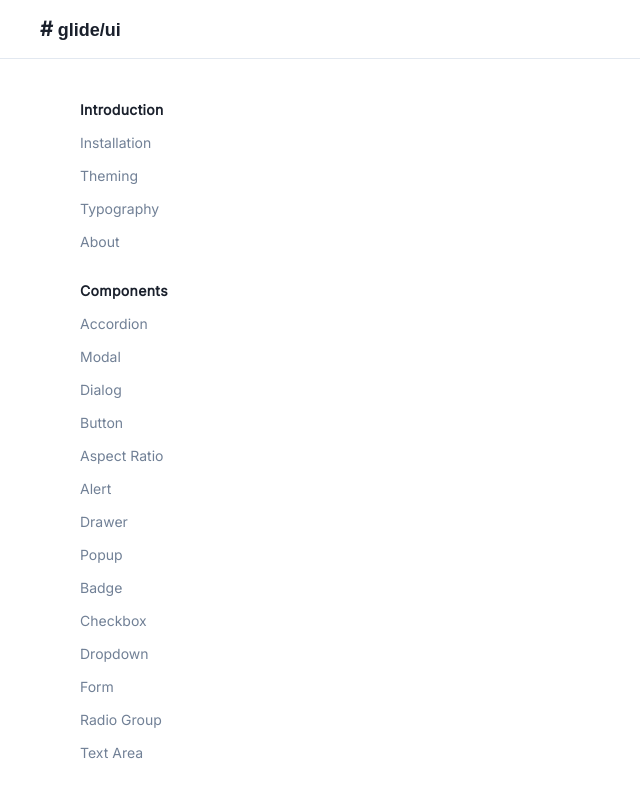
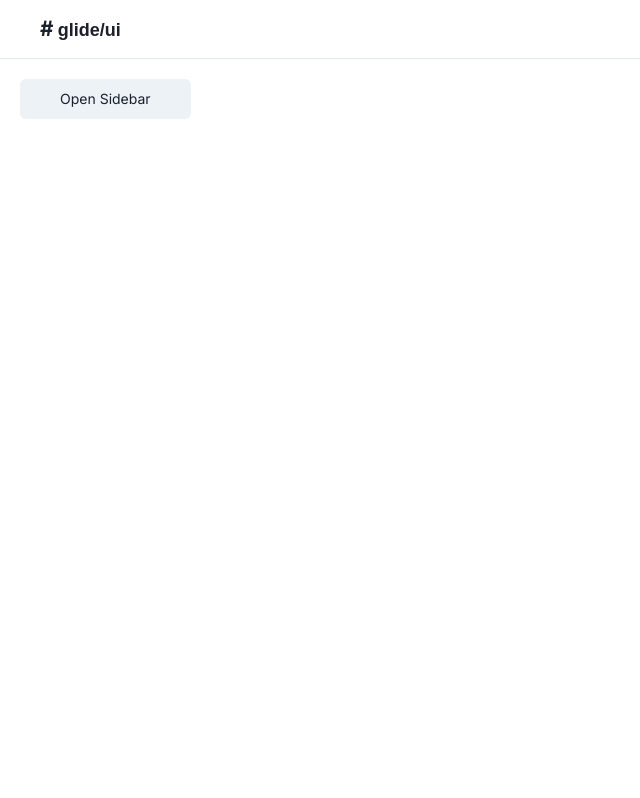
Before and after one commit to Craftzmen/glide-ui, a React (Create React App) app: page / in a window 1280 px wide. Shown: the top 798 px of the page, without its empty margins (0-640 px from the left). Built offline with nearby package versions, Linux system fonts and the light colour scheme; a web font is replaced by a local one.

Commit message:
chore(docs): panel + layout refactoring

```diff
--- a/src/Navbar.js
+++ b/src/Navbar.js
@@ -4,7 +4,7 @@ import { Link } from 'react-router-dom'
 
 const Navbar = (props) => {
     return (
-        <Box {...props} display={'flex'} width={'100%'} px={10} py={3.5} borderBottom={'1px'} borderColor={'gray.200'} backgroundColor={'white'} position={'sticky'} top={'0'} >
+        <Box {...props} zIndex={10} display={'flex'} width={'100%'} px={10} py={3.5} borderBottom={'1px'} borderColor={'gray.200'} backgroundColor={'white'} position={'sticky'} top={'0'} >
             <Link to='/' >
                 <Text fontFamily={'sans-serif'} fontWeight={'bold'} fontSize={'lg'}  ><Box fontSize={'xl'} display={'inline'} >#</Box> glide/ui</Text>
             </Link>
--- a/src/Sidebar.js
+++ b/src/Sidebar.js
@@ -1,11 +1,26 @@
-import React from 'react'
+import React, { useState, createContext } from 'react'
 import { Link } from 'react-router-dom'
-import { Box, Text } from '@chakra-ui/react'
+import { motion } from 'framer-motion'
+import { Box, Text , Button } from '@chakra-ui/react'
 
 const Sidebar = (props) => {
+  const sideBar = createContext();
+  const [openSidebar , setSidebarOpen] = useState(false);
+
+  const openSidebarHandler = () => {
+    setSidebarOpen(!openSidebar)
+  }
     return (
         <div>
-            <Box {...props} width={80} height={'100vh'} px={20} py={10} fontSize={'sm'} >
+          <Button  onClick={openSidebarHandler} margin={5} fontSize={'sm'} fontWeight={'light'} px={10}  >{ !openSidebar ? 'Open Sidebar' : 'Close Sidebar' }</Button>
+            {openSidebar && (
+              <motion.div
+                initial={{ x: '-100%' }}
+                animate={{ x: openSidebar ? '0%' : '-100%' }}
+                exit={{ x: '-100%' }} // Add this line for smooth exit animation
+                transition={{ type: 'tween', duration: 0.3 }} // Add a transition for smoother animation
+              >
+                <Box {...props}  width={80} height={'100vh'} px={12} py={3} fontSize={'sm'} >
                     <Box>
                         <Text fontWeight={'semibold'} letterSpacing={'wide'} >Introduction</Text>
                         <Box mt={3} display={'flex'} flexDirection={'column'} gap={'3'} textColor={'gray.500'} >
@@ -35,6 +50,8 @@ const Sidebar = (props) => {
                         </Box>
                     </Box>
                 </Box>
+              </motion.div>
+            )}
         </div>
     )
 }
```
Lines whose indentation alone changed are shown as unchanged.
